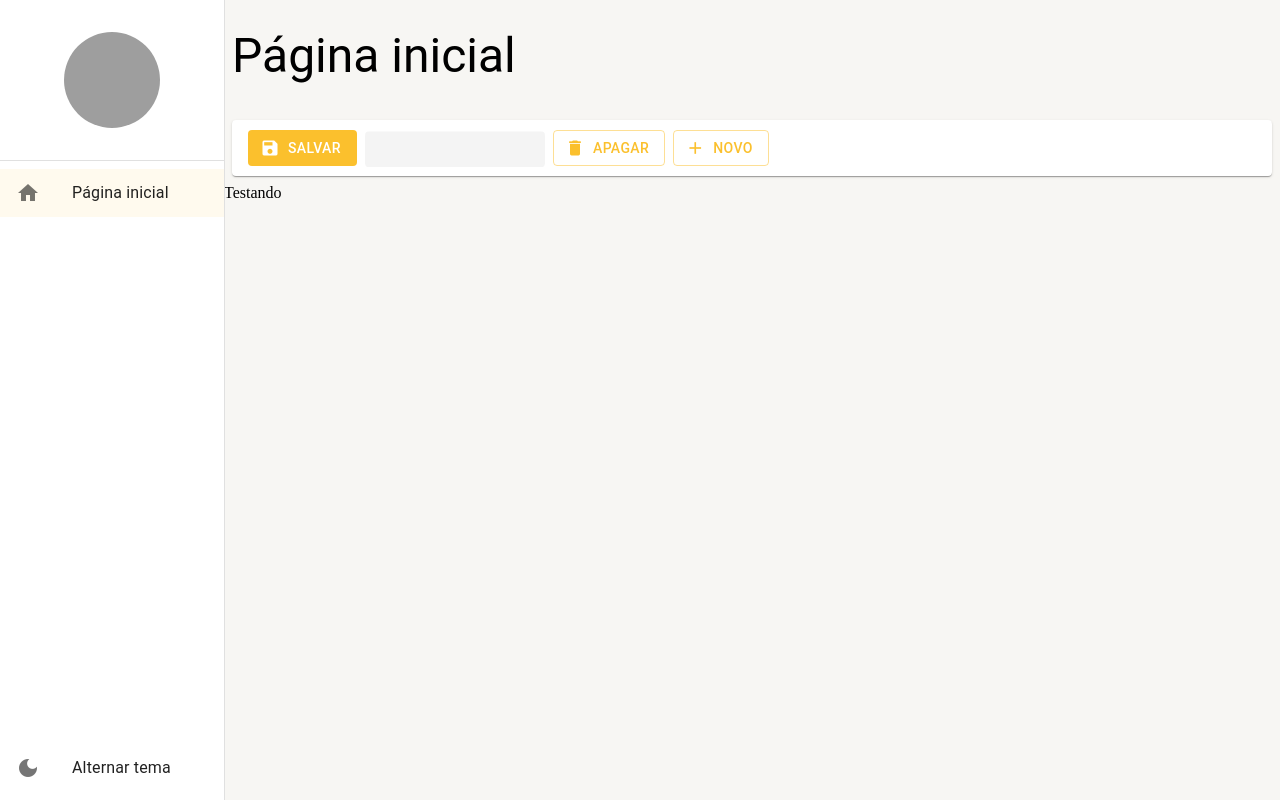
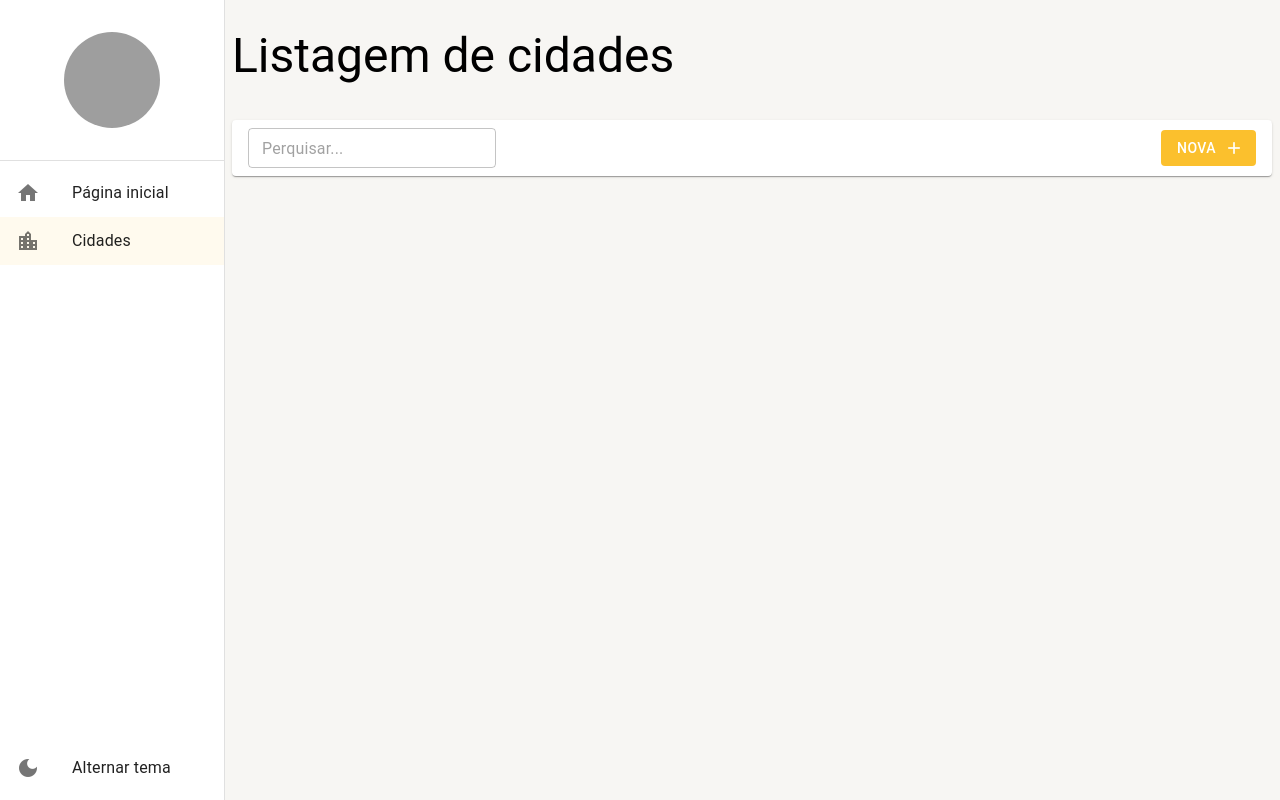
Before and after one commit to alaninfo23/crud-city-and-people, a React (Create React App) app: page /cidades in a window 1280 px wide. Before the commit this address led to /pagina-inicial. Built offline with nearby package versions, Linux system fonts and the light colour scheme; grey boxes are pictures that could not be loaded.

Commit message:
feat: Criando tela de cidades

```diff
--- /dev/null
+++ b/src/page/cidades/ListagemDeCidade.tsx
@@ -0,0 +1,29 @@
+import { useMemo } from 'react';
+import { useSearchParams } from 'react-router-dom';
+import { FerramentasDaListagem } from '../../shared/components';
+import { LayoutBaseDePagina } from '../../shared/layouts';
+
+
+export const ListagemDeCidade: React.FC = () => {
+  const [searchParams, setSearchParams] = useSearchParams();
+
+  const busca = useMemo(() => {
+    return searchParams.get('busca') || '';
+  }, [searchParams]);
+
+  return(
+    <LayoutBaseDePagina
+      titulo='Listagem de cidades'
+      barraDeFerramentas={
+        <FerramentasDaListagem
+          mostrarInputBusca
+          textoBotaoNovo="Nova"
+          textoDaBusca={busca}
+          aoMudarTextoDeBusca={texto => setSearchParams({ busca: texto }, { replace: true })}
+        />
+      }
+    >
+
+    </LayoutBaseDePagina>
+  );
+};
--- a/src/page/index.ts
+++ b/src/page/index.ts
@@ -1 +1,2 @@
 export * from './dashboard/DashBord';
+export * from './cidades/ListagemDeCidade';
--- a/src/routes/index.tsx
+++ b/src/routes/index.tsx
@@ -1,6 +1,9 @@
 import { useEffect } from 'react';
 import { Navigate, Route, Routes } from 'react-router-dom';
-import { Dashboard } from '../page';
+import {
+  Dashboard,
+  ListagemDeCidade,
+} from '../page';
 import { useDrawerContext } from '../shared/contexts';
 
 export const AppRoutes = () => {
@@ -13,12 +16,19 @@
         path: '/pagina-inicial',
         label: 'Página inicial',
       },
+      {
+        icon: 'location_city',
+        path: '/cidades',
+        label: 'Cidades',
+      },
     ]);
   }, []);
 
   return (
     <Routes>
       <Route path="/pagina-inicial" element={<Dashboard />} />
+      <Route path="/cidades" element={<ListagemDeCidade />} />
+      {/* <Route path="/cidades/detalhe/:id" element={<ListagemDeCidade />} /> */}
       <Route path="*" element={<Navigate to="/pagina-inicial" />} />
     </Routes>
   );
```
